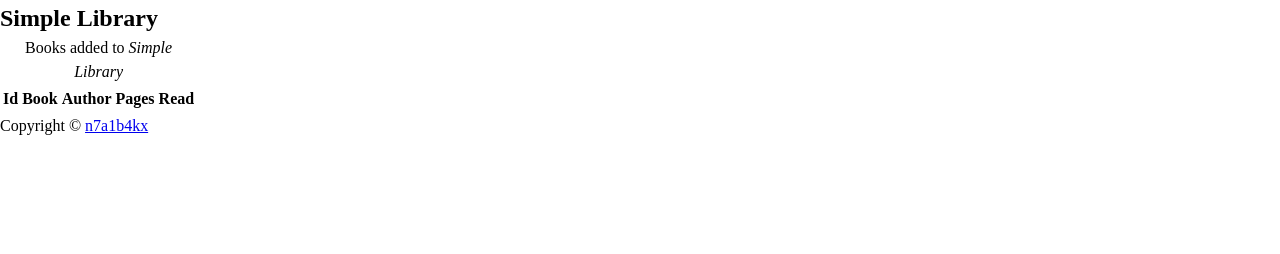
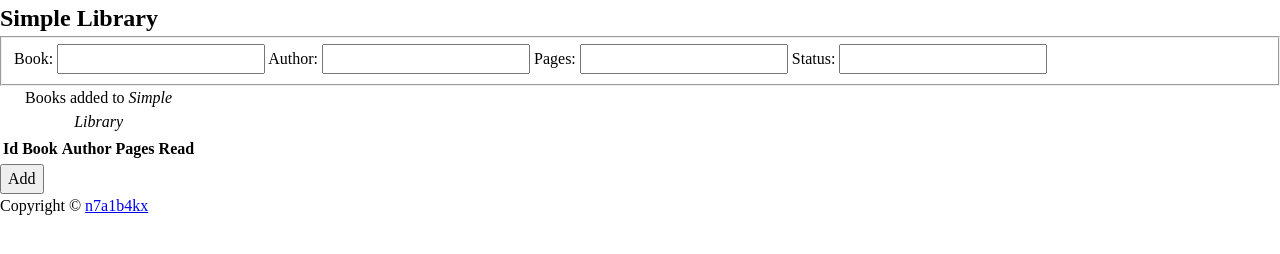
Before and after one commit to n7a1b4kx/odin-library, a plain HTML site: page index.html in a window 1280 px wide. Drawn offline with Linux system fonts and the light colour scheme.

Commit message:
Add: input field container, tag

```diff
--- a/index.html
+++ b/index.html
@@ -13,6 +13,16 @@
         <h2 class="page-title">Simple Library</h2>
     </header>
     <main>
+        <section class="book-data-section">
+            <div class="data-container">
+                <fieldset>
+                    <label>Book: <input type="text"></label>
+                    <label>Author: <input type="text"></label>
+                    <label>Pages: <input type="text"></label>
+                    <label>Status: <input type="text"></label>
+                </fieldset>
+            </div>
+        </section>
         <table>
             <caption>
                 Books added to <em>Simple Library</em>
@@ -25,6 +35,7 @@
                 <th>Read</th>
             </tr>
         </table>
+        <button class="add button" type="button" name="button">Add</button>
     </main>
     <footer>
         <p>
```
